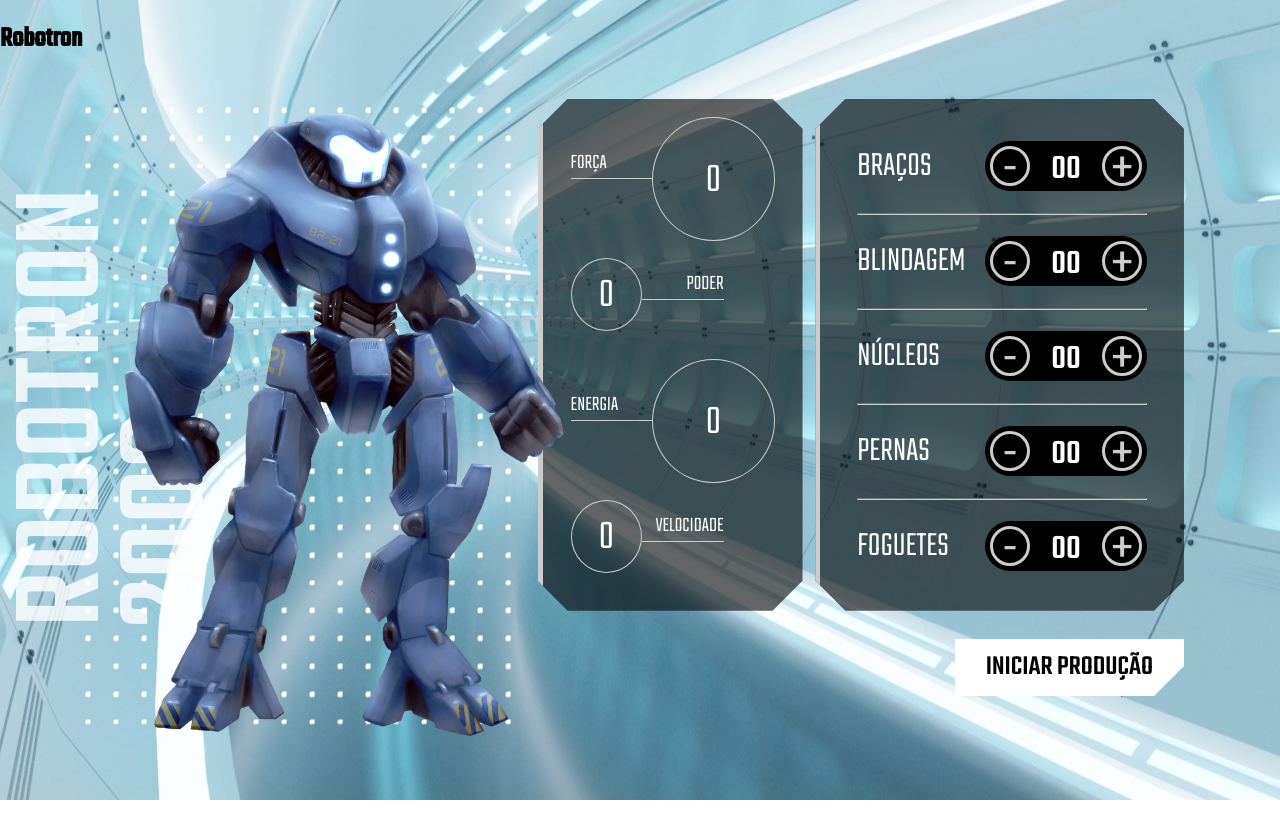
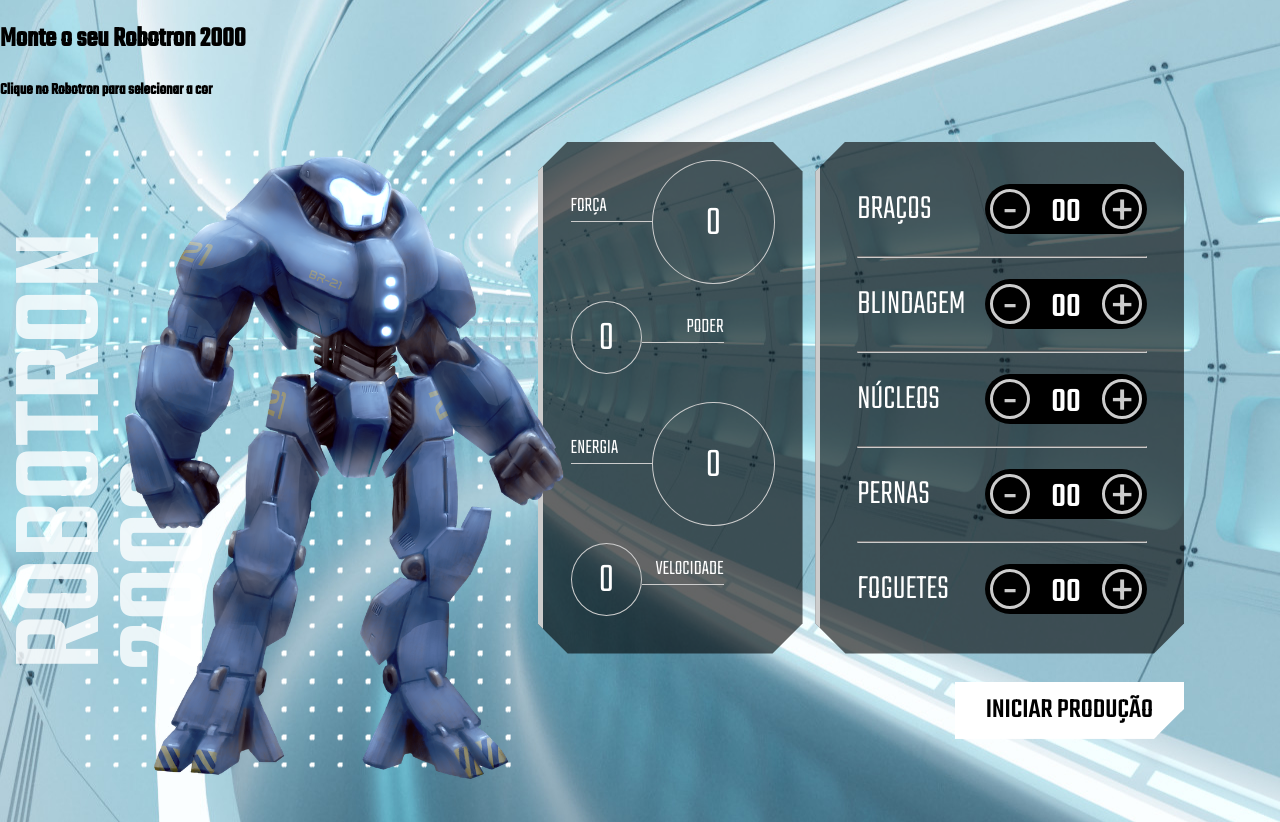
Before and after one commit to aguedes2/robotron, a plain HTML site: page index.html in a window 1280 px wide. Before the commit the page ends 800 px from the top, so only its background shows below. Drawn offline with Linux system fonts and the light colour scheme.

Commit message:
atualização cabeçalho

```diff
--- a/index.html
+++ b/index.html
@@ -17,8 +17,9 @@
   </head>
   <body>
     <header>
-      <h1>Robotron</h1>
-      </header>
+      <h1>Monte o seu Robotron 2000</h1>
+      <h3>Clique no Robotron para selecionar a cor</h3>
+    </header>
     <main>
       <section class="robotron">
         <img class="robo" src="img/robotron.png" alt="Robotron" imgRobotron />
```
